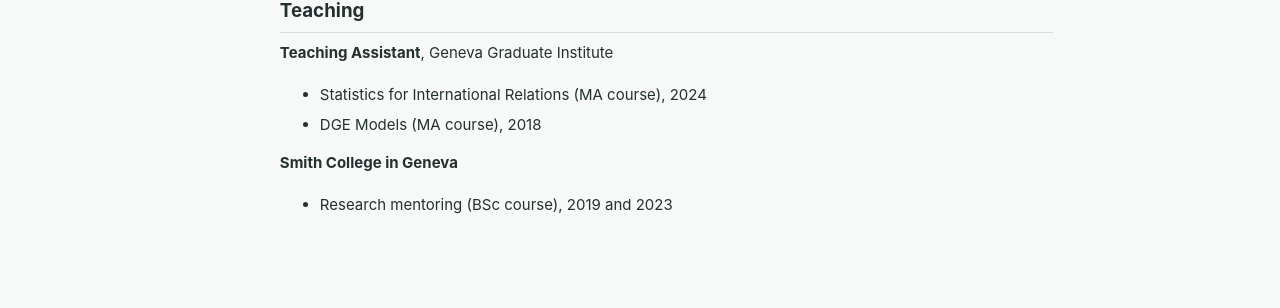
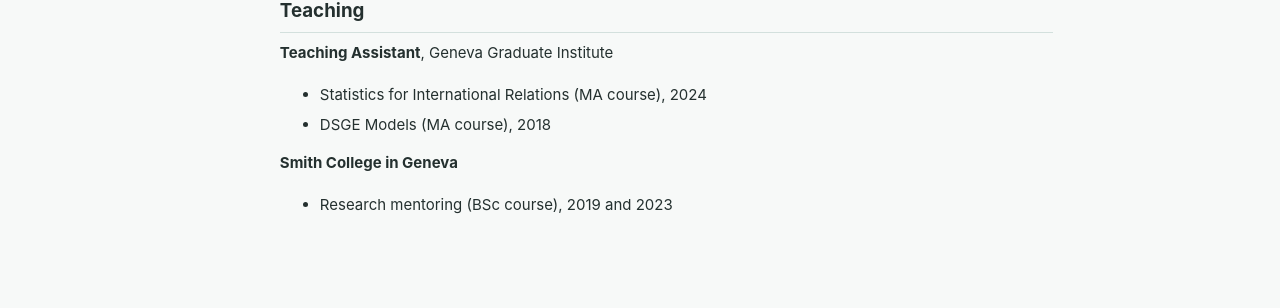
Before and after one commit to carlotta-nani/carlotta-nani.github.io, a Jekyll site: the page built from _pages/teaching.md, in a window 1280 px wide. Shown: the part 426-734 px from the top of the page. Built offline with Jekyll 4.4.1, drawn with Linux system fonts in a browser that asks for light colours; a script bundle is joined from its source files by our own code; a style sheet for code colours, icons or effects is not loaded.

Commit message:
Fix typo in DSGE Models course name

```diff
--- a/_pages/teaching.md
+++ b/_pages/teaching.md
@@ -17,7 +17,7 @@ author_profile: true
 
 **Teaching Assistant**, Geneva Graduate Institute
 - Statistics for International Relations (MA course), 2024
-- DGE Models (MA course), 2018
+- DSGE Models (MA course), 2018
 
 **Smith College in Geneva**
 - Research mentoring (BSc course), 2019 and 2023
```
